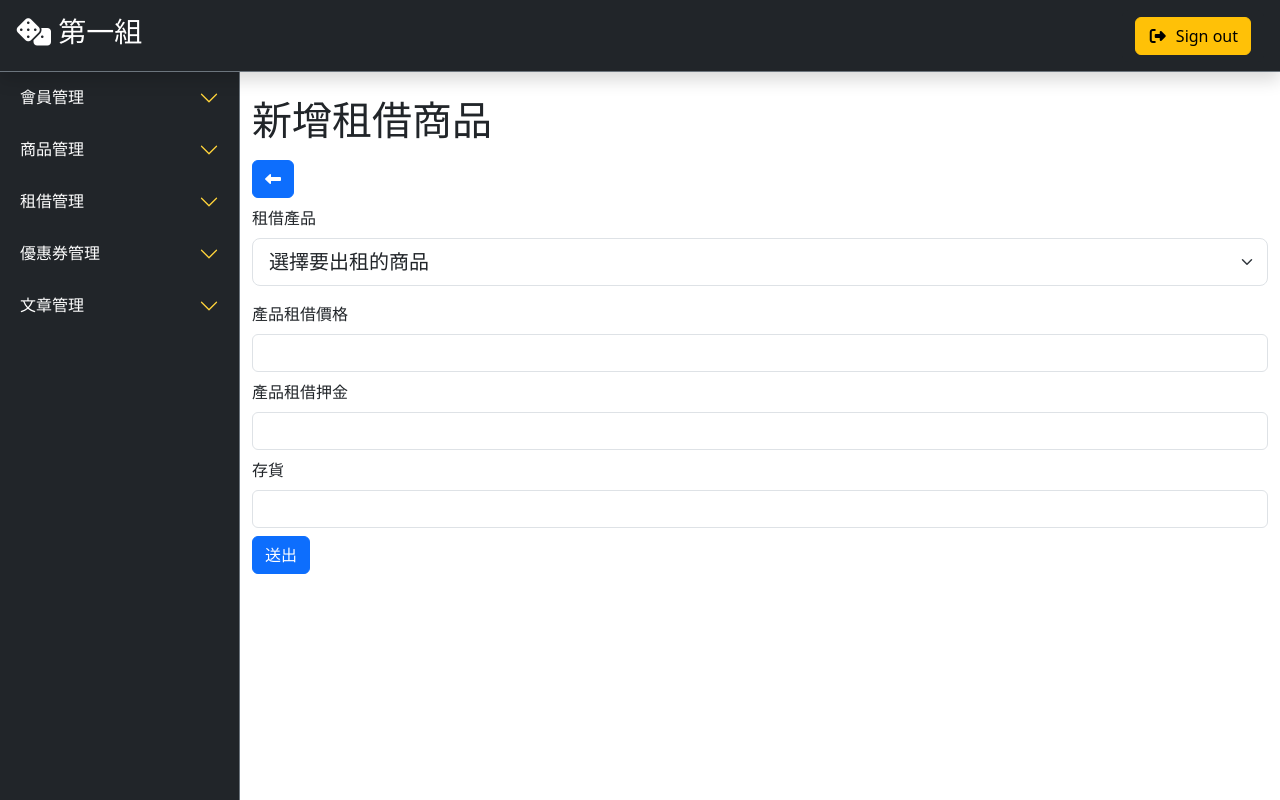
After one commit to besttea168/teamwork, a PHP site: page /rent/create-rent-product.php in a window 1280 px wide. The commit adds this page. Run offline with PHP 8.4, Linux system fonts and the light colour scheme; a stand-in replaces the project's code that opens the database connection; some libraries are stand-ins or nearby versions.

Commit message:
sidebar.php的rent連結更新,修改create_rent_product.php

```diff
--- /dev/null
+++ b/rent/create-rent-product.php
@@ -0,0 +1,57 @@
+<!doctype html>
+<html lang="en">
+
+<head>
+    <title>新增租借商品</title>
+    <!-- Required meta tags -->
+    <meta charset="utf-8" />
+    <meta
+        name="viewport"
+        content="width=device-width, initial-scale=1, shrink-to-fit=no" />
+
+
+    <?php include("../css.php"); ?>
+</head>
+
+<body>
+    <?php include("../nav.php") ?>
+    <?php include("../sidebar.php") ?>
+
+    <div class="main-content">
+        <div class="container py-4">
+            <h1>新增租借商品</h1>
+            <div class="py-2">
+                <a class="btn btn-primary" href="products.php" title="回產品列表"><i class="fa-solid fa-left-long"></i></a>
+            </div>
+            <form action="doCreateProduct.php" method="post">
+                <div class="mb-2">
+
+                    <label class="form-label" for="name">租借產品</label>
+                    <select class="form-select form-select-lg mb-3" aria-label=".form-select-lg example">
+                        <option selected>選擇要出租的商品</option>
+                        <option value="">One</option>
+                    </select>
+
+                </div>
+                <div class="mb-2">
+                    <label class="form-label" for="rent_price">產品租借價格</label>
+                    <input type="text" class="form-control" name="rent_price">
+                </div>
+
+                <div class="mb-2">
+                    <label class="form-label" for="deposit">產品租借押金</label>
+                    <input type="text" class="form-control" name="deposit">
+                </div>
+
+                <div class="mb-2">
+                    <label class="form-label" for="amount">存貨</label>
+                    <input type="text" class="form-control" name="amount">
+                </div>
+
+                <button class="btn btn-primary" type="submit">送出</button>
+            </form>
+        </div>
+    </div>
+</body>
+
+</html>
--- a/sidebar.php
+++ b/sidebar.php
@@ -42,8 +42,8 @@
             <div id="flush-collapseRent" class="accordion-collapse collapse" aria-labelledby="flush-headingRent" data-bs-parent="#accordionFlushExample">
                 <div class="accordion-body bg-dark">
                     <div class="list-group text-center">
-                        <a href="#" class="list-group-item list-group-item-action">租借列表</a>
-                        <a href="#" class="list-group-item list-group-item-action">新增商品</a>
+                        <a href="../rent/rent_product_list.php" class="list-group-item list-group-item-action">租借列表</a>
+                        <a href="../rent/create-rent-product.php" class="list-group-item list-group-item-action">新增商品</a>
                     </div>
                 </div>
             </div>
```
